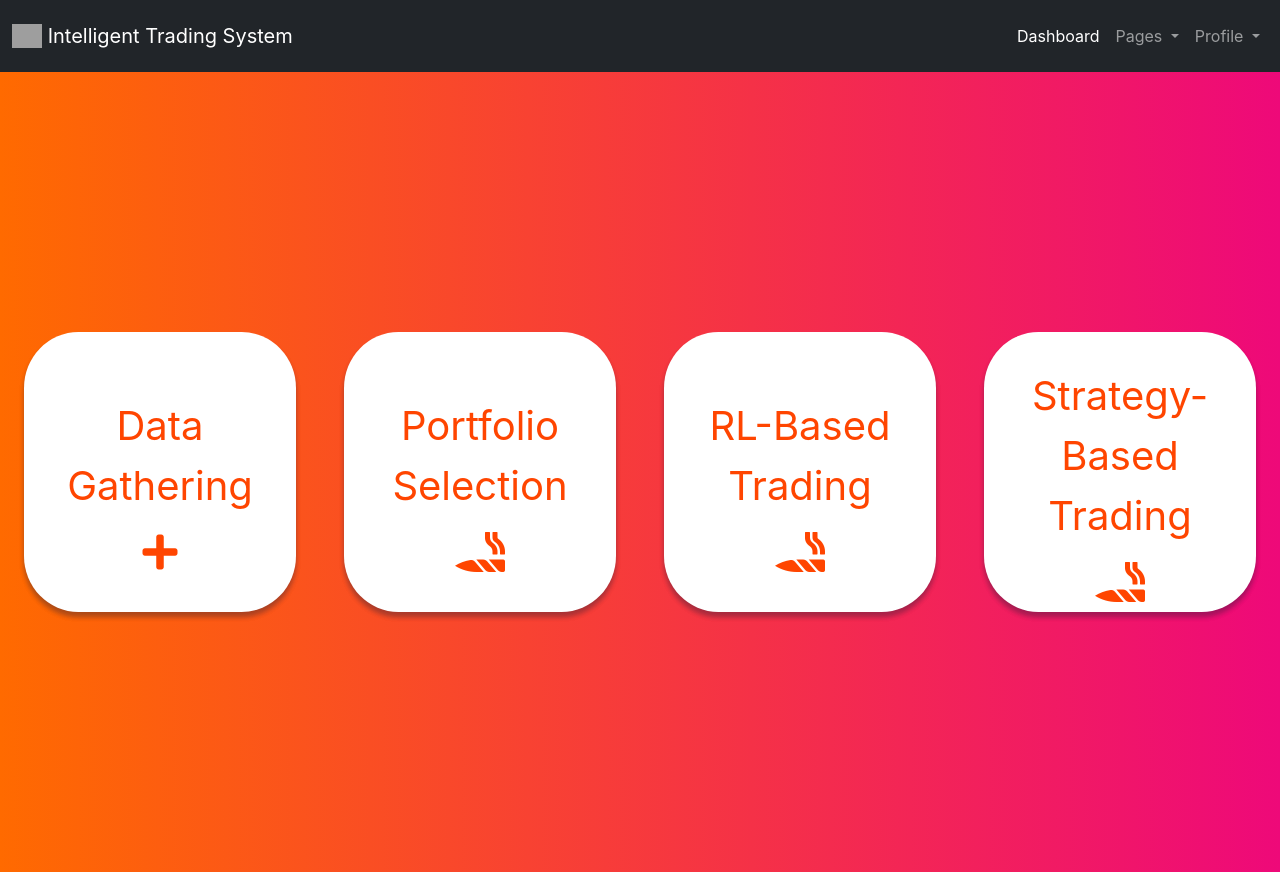
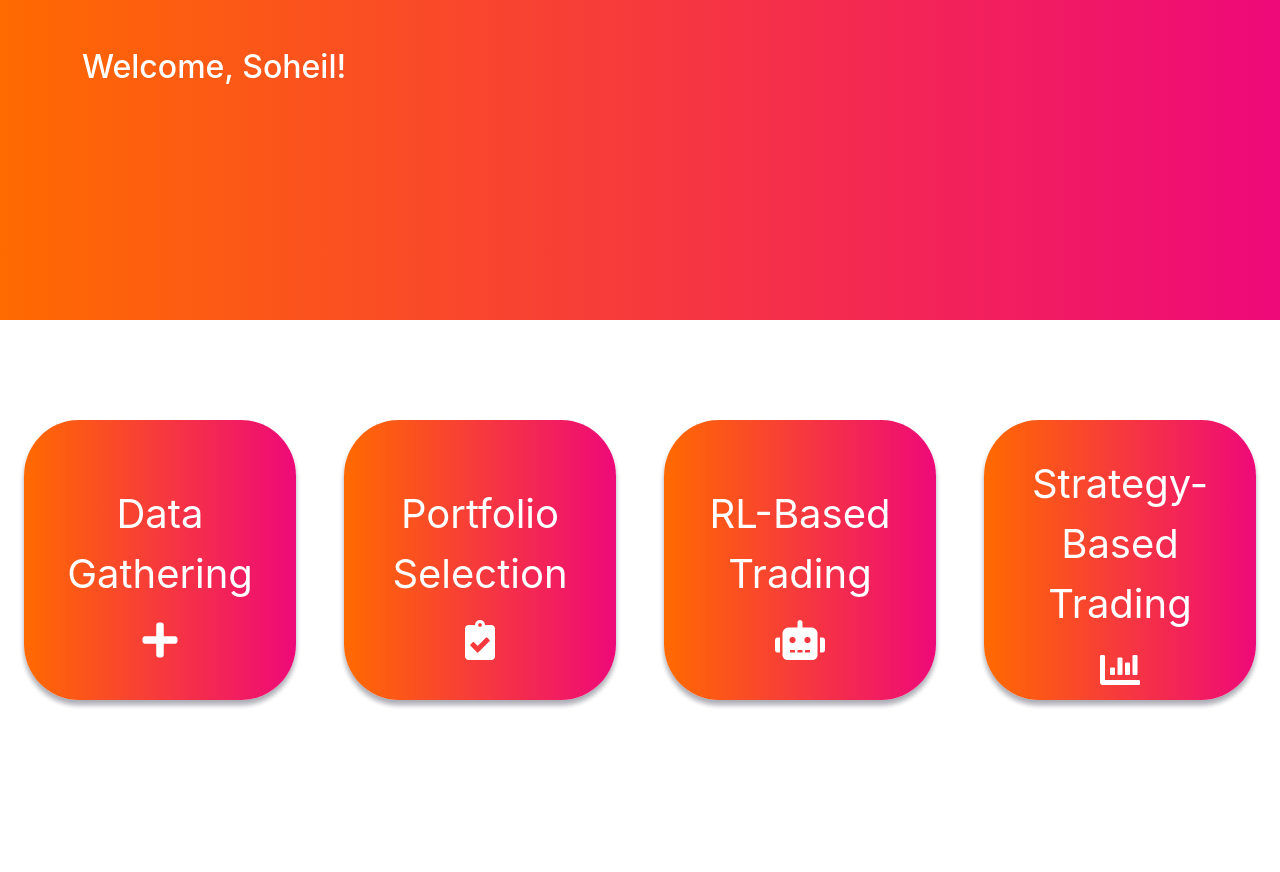
Before and after one commit to soheil-mp/Trading-Research-Dashboard, a Django app: template dashboard_app/templates/main.html in a window 1280 px wide. After the commit the page ends 708 px from the top, so only its background shows below. Run offline with Django 3.2, Linux system fonts and the light colour scheme; the template is opened without the code that fills it, so the values that code supplies are empty; some libraries are stand-ins or nearby versions; grey boxes are pictures that could not be loaded.

Commit message:
change the style

```diff
--- a/dashboard_app/static/style.css
+++ b/dashboard_app/static/style.css
@@ -1,37 +1,47 @@
 body {
+   /* W3C, IE 10+/ Edge, Firefox 16+, Chrome 26+, Opera 12+, Safari 7+ */
+    font-family: -apple-system, BlinkMacSystemFont, "Segoe UI", Roboto, Helvetica, Arial, sans-serif, "Apple Color Emoji", "Segoe UI Emoji", "Segoe UI Symbol" !important;
+}
+
+.starter {
     background: #ee0979;
    /* fallback for old browsers */
     background: -webkit-linear-gradient(to right, #ff6a00, #ee0979);
    /* Chrome 10-25, Safari 5.1-6 */
     background: linear-gradient(to right, #ff6a00, #ee0979);
-   /* W3C, IE 10+/ Edge, Firefox 16+, Chrome 26+, Opera 12+, Safari 7+ */
-    font-family: -apple-system, BlinkMacSystemFont, "Segoe UI", Roboto, Helvetica, Arial, sans-serif, "Apple Color Emoji", "Segoe UI Emoji", "Segoe UI Symbol";
-    /* display: flex;
-    justify-content: center;
-    align-items: center;
-    min-height: 100vh;
-    overflow: hidden; */
+
+    min-height: 40vh;
+
+    color: white;
 }
 
+
 .buttons {
+
     display: flex;
     justify-content: center;
     align-items: center;
-    min-height: 100vh;
+    min-height: 60vh;
     overflow: hidden;
 }
 
 .big-button {
+
+    background: #ee0979;
+   /* fallback for old browsers */
+    background: -webkit-linear-gradient(to right, #ff6a00, #ee0979);
+   /* Chrome 10-25, Safari 5.1-6 */
+    background: linear-gradient(to right, #ff6a00, #ee0979);
+
     border-radius: 20%;
     width: 35vh;
     height: 35vh;
-    background: white;
     display: flex;
     flex-direction: column;
     justify-content: center;
     align-items: center;
     margin: 3vh;
-    color: orangered;
+    color: white;
     box-shadow: 0 5px 5px rgba(50, 50, 93, 0.2), 0 5px 5px rgba(0, 0, 0, 0.2);
     transition: box-shadow 350ms;
     transition: transform 350ms;
@@ -55,7 +65,7 @@ body {
     transform: translateY(-10px);
 }
 .big-button .big-button__icon {
-    color: orangered;
+    color: white;
     margin: 2vh;
     font-size: 5vh;
 }
--- a/dashboard_app/templates/main.html
+++ b/dashboard_app/templates/main.html
@@ -4,11 +4,15 @@
 
     <head>
 
+      <!-- Boostrap  -->
       <link href="https://cdn.jsdelivr.net/npm/bootstrap@5.0.0-beta3/dist/css/bootstrap.min.css" rel="stylesheet" integrity="sha384-eOJMYsd53ii+scO/bJGFsiCZc+5NDVN2yr8+0RDqr0Ql0h+rP48ckxlpbzKgwra6" crossorigin="anonymous">
       <script src="https://cdn.jsdelivr.net/npm/@popperjs/core@2.9.1/dist/umd/popper.min.js" integrity="sha384-SR1sx49pcuLnqZUnnPwx6FCym0wLsk5JZuNx2bPPENzswTNFaQU1RDvt3wT4gWFG" crossorigin="anonymous"></script>
       <script src="https://cdn.jsdelivr.net/npm/bootstrap@5.0.0-beta3/dist/js/bootstrap.bundle.min.js" integrity="sha384-JEW9xMcG8R+pH31jmWH6WWP0WintQrMb4s7ZOdauHnUtxwoG2vI5DkLtS3qm9Ekf" crossorigin="anonymous"></script>
 
+      <!-- Fonts -->
       <link rel="stylesheet" href="https://use.fontawesome.com/releases/v5.2.0/css/all.css" integrity="sha384-hWVjflwFxL6sNzntih27bfxkr27PmbbK/iSvJ+a4+0owXq79v+lsFkW54bOGbiDQ" crossorigin="anonymous">
+
+      <!-- Local Style Sheet -->
       {% load static %}
       <link rel="stylesheet" type="text/css" href="{% static 'style.css' %}">
 
@@ -17,84 +21,20 @@
 
     <body>
 
+      <!-- ======================================================================== -->
+      <!--                                  Profile                                  -->
+      <!-- ======================================================================== -->
+      <div class="starter">
+
+        <div class="container pt-5">
+          <h2>Welcome, Soheil!</h2>
+        </div>
+
+      </div>
 
       <!-- ======================================================================== -->
-      <!--                                  Navbar                                  -->
+      <!--                                  Buttons                                  -->
       <!-- ======================================================================== -->
-      <nav class="navbar sticky-top navbar-expand-lg navbar-dark bg-dark">
-
-        <div class="container-fluid">
-
-          <!-- Collapse button -->
-          <button class="navbar-toggler" type="button" data-bs-toggle="collapse" data-bs-target="#navbarTogglerDemo03" aria-controls="navbarTogglerDemo03" aria-expanded="false" aria-label="Toggle navigation">
-            <span class="navbar-toggler-icon"></span>
-          </button>
-
-          <!-- Brand name and logo -->
-          <a class="navbar-brand" href="#">
-            <img src="https://www.pinclipart.com/picdir/big/327-3272422_free-png-download-black-flying-eagle-png-images.png" alt="" width="30" height="24" class="d-inline-block align-text-top">
-            Intelligent Trading System
-          </a>
-
-          <!-- Items to be collapse -->
-          <div class="collapse navbar-collapse" id="navbarTogglerDemo03">
-
-
-              <!-- List of links -->
-              <ul class="navbar navbar-nav me-auto mb-2 mb-lg-0">
-
-              </ul>
-
-              <ul class="nav navbar-nav navbar-right">
-
-
-                <!-- List of links -->
-              <ul class="navbar navbar-nav me-auto mb-2 mb-lg-0">
-
-                <!-- Dashboard link -->
-                <li class="nav-item">
-                  <a class="nav-link active" aria-current="page" href="#">Dashboard</a>
-                </li>
-
-                <!-- Pages link -->
-                <li class="nav-item dropdown">
-                  <a class="nav-link dropdown-toggle" href="#" id="navbarScrollingDropdown" role="button" data-bs-toggle="dropdown" aria-expanded="false">
-                    Pages
-                  </a>
-                  <ul class="dropdown-menu" aria-labelledby="navbarScrollingDropdown">
-                    <li><a class="dropdown-item" href="#">Action</a></li>
-                    <li><a class="dropdown-item" href="#">Another action</a></li>
-                    <li><hr class="dropdown-divider"></li>
-                    <li><a class="dropdown-item" href="#">Something else here</a></li>
-                  </ul>
-                </li>
-
-                <!-- Profile link -->
-                <li class="nav-item dropdown">
-                  <a class="nav-link dropdown-toggle" href="#" id="navbarScrollingDropdown" role="button" data-bs-toggle="dropdown" aria-expanded="false">
-                    Profile
-                  </a>
-                  <ul class="dropdown-menu" aria-labelledby="navbarScrollingDropdown">
-                    <li><a class="dropdown-item" href="#">Action</a></li>
-                    <li><a class="dropdown-item" href="#">Another action</a></li>
-                    <li><hr class="dropdown-divider"></li>
-                    <li><a class="dropdown-item" href="#">Something else here</a></li>
-                  </ul>
-                </li>
-
-                <!-- <li class="nav-item"><a href="#" class="nav-link"><span class="glyphicon glyphicon-user"></span> Sign Up</a></li>
-                <li class="nav-item"><a href="#" class="nav-link"><span class="glyphicon glyphicon-log-in"></span> Login</a></li> -->
-              </ul>
-
-          </div>
-        </div>
-      </nav>
-
-
-      <!-- <h1>Hello There!!!</h1> -->
-
-
-      <!-- Buttons -->
       <div class="buttons">
         <div class="big-button">
           <div class="big-button__title">
@@ -110,7 +50,7 @@
             Portfolio Selection
           </div>
               <div class="big-button__icon">
-              <i class="fas fa-joint"></i>
+              <i class="fas fa-clipboard-check"></i>
             </div>
         </div>
 
@@ -119,7 +59,7 @@
             RL-Based Trading
           </div>
               <div class="big-button__icon">
-              <i class="fas fa-joint"></i>
+              <i class="fas fa-robot"></i>
             </div>
         </div>
 
@@ -128,7 +68,7 @@
             Strategy-Based Trading
           </div>
               <div class="big-button__icon">
-              <i class="fas fa-joint"></i>
+              <i class="fas fa-chart-bar"></i>
             </div>
         </div>
       </div>
```
Lines whose indentation alone changed are shown as unchanged.
